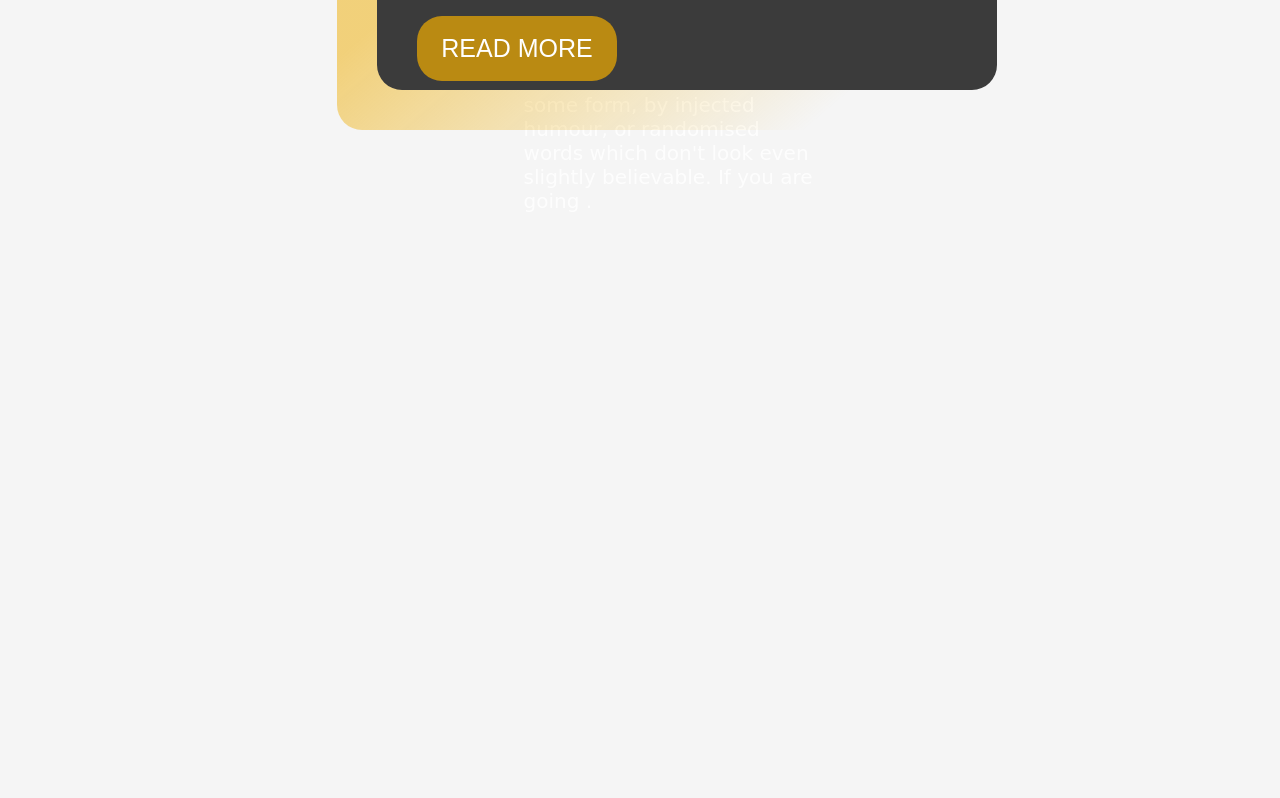
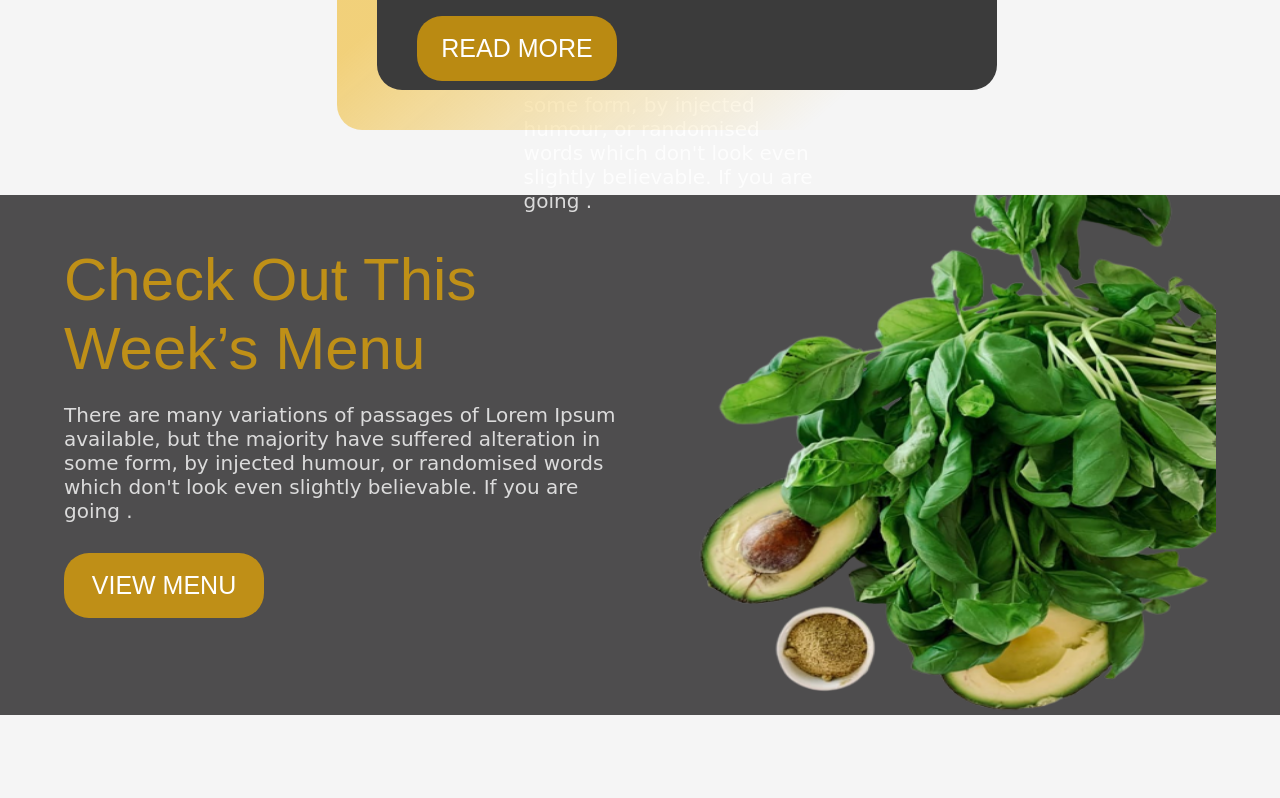
Before and after one commit to JerryJeager/Manna-landing-page, a plain HTML site: page index.html in a window 1280 px wide. Shown: the part 2537-3335 px from the top of the page. Before the commit the page ends 2967 px from the top, so only its background shows below. Drawn offline with Linux system fonts and the light colour scheme; a web font is replaced by a local one.

Commit message:
completed view menu section

```diff
--- a/index.html
+++ b/index.html
@@ -211,6 +211,21 @@
                 </div>
             </div>
         </section>
+        <section id="this-week-menu-section">
+            <div class="this-week-menu-container">
+                <div class="this-week-menu-info">
+                    <h2>Check Out This Week’s Menu</h2>
+                    <p>There are many variations of passages of Lorem Ipsum available, but the majority have suffered alteration in some form,
+                    by injected humour, or randomised words which don't look even slightly believable. If you are going .</p>
+                    <div class="view-menu-btn">
+                        <button>VIEW MENU</button>
+                    </div>
+                </div>
+                <div class="this-week-menu-img">
+                    <img src="images/mana imgs including bgs/thisWeekmenuRemovebg.png" alt="this-week-menu-image">
+                </div>
+            </div>
+        </section>
     </main>
     <script src="script.js"></script>
 </body>
--- a/styles.css
+++ b/styles.css
@@ -326,7 +326,7 @@ main{
 }
 #Our-best-programs-section{
     width: 100%;
-    height: 1900px;
+    height: 1700px;
     /* border: 2px solid red; */
 }
 .Our-best-programs{
@@ -640,3 +640,68 @@ main{
 .read-more-btn button:hover{
     text-decoration: underline;
 }
+#this-week-menu-section{
+    width: 100%;
+    height: 520px;
+    background-color: hsla(288, 3%, 3%, 0.7);
+}
+.this-week-menu-container{
+    width: 90%;
+    margin: 0 auto;
+    display: flex;
+    justify-content: space-between;
+    height: 100%;
+}
+.this-week-menu-info{
+    /* width: 540px; */
+    width: 50%;
+    margin-top: 50px;
+}
+.this-week-menu-info h2{
+    font-family: 'Jockey One', sans-serif;
+    color: hsla(43, 100%, 47%, 0.7);
+    font-weight: 400;
+    font-size: 60px;
+    margin-bottom: 20px;
+    /* line-height: 90px; */
+}
+.this-week-menu-info p{
+    font-family: 'Averia Sans Libre', cursive;
+    font-weight: 400;
+    font-size: 20px;
+    color:hsla(0, 0%, 100%, .8);
+    text-align: left;
+    line-height: 24px;
+    margin-bottom: 20px;
+}
+.this-week-menu-img{
+    /* width: 600px; */
+    width: 50%;
+    height: 100%;
+    /* border: 2px solid red; */
+}
+.this-week-menu-img img{
+    width: 100%;
+    max-width: 100%;
+    height: 600px;
+}
+.view-menu-btn button {
+    border: none;
+    color: hsla(0, 0%, 100%, 1);
+    font-family: 'Jockey One', sans-serif;
+    font-weight: 400;
+    border-radius: 25px;
+    width: 200px;
+    height: 65px;
+    font-size: 25px;
+    background-color: hsla(43, 100%, 47%, 0.7);
+    display: flex;
+    justify-content: center;
+    align-items: center;
+    transition-duration: .4s;
+    margin-top: 30px;
+}
+
+.view-menu-btn button:hover {
+    text-decoration: underline;
+}
```
Also changed, not shown: images/mana imgs including bgs/thisWeekMenu.jpeg (renamed from images/mana imgs including bgs/WhatsApp Image 2022-08-27 at 8.28.09 PM.jpeg), images/mana imgs including bgs/thisWeekmenuRemovebg.png (added).
